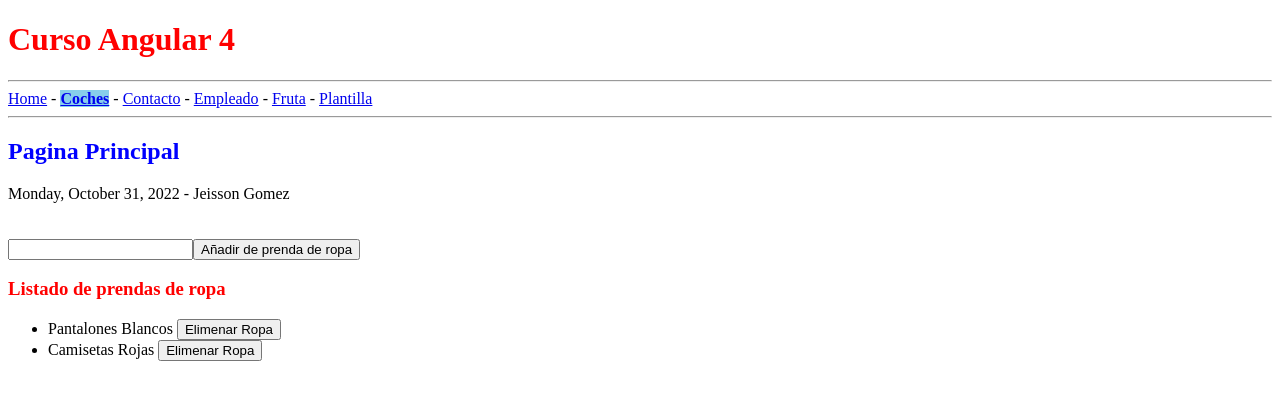
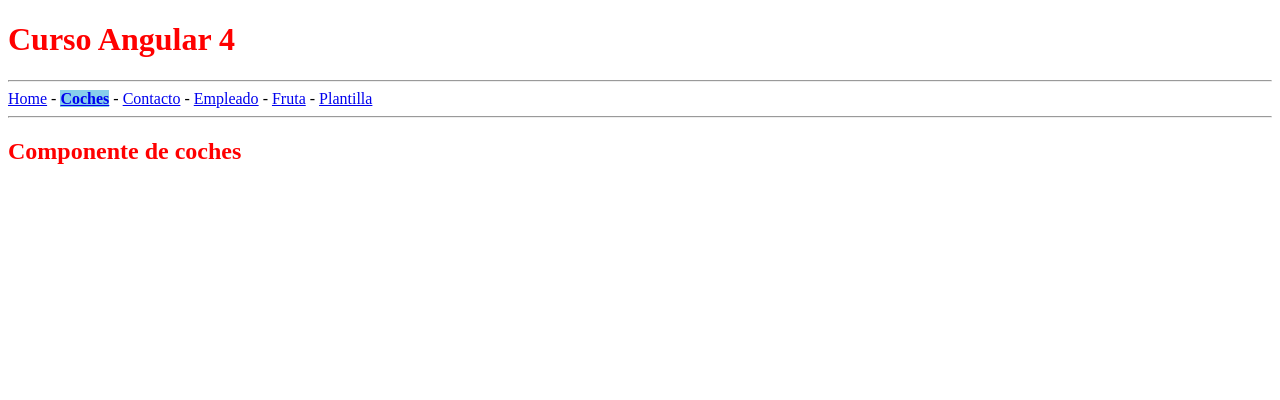
Before and after one commit to Jeisson-Gomez/curso-angular4, an Angular app: page /Coches in a window 1280 px wide. Shown: the top 400 px of the page. Built offline with nearby package versions, Linux system fonts and the light colour scheme.

Commit message:
Actualizacion del proyecto

```diff
--- a/src/app/app.module.ts
+++ b/src/app/app.module.ts
@@ -7,6 +7,7 @@ import { routing, appRoutingProviders } from './app.routing';
 //Lo Componentes
 import { AppRoutingModule } from './app-routing.module';
 import { AppComponent } from './app.component';
+import { CochesComponent } from './coches/coches.component';
 import { ContactoComponent } from './contacto/contacto.component'
 import { EmpleadoComponent } from './empleado/empleado.component';
 import { FrutaComponent } from './fruta/fruta.component';
@@ -18,6 +19,7 @@ import { ConversorPipe } from './pipes/conversor.pipe';
 @NgModule({
   declarations: [
     AppComponent,
+    CochesComponent,
     ContactoComponent,
     EmpleadoComponent,
     FrutaComponent,
--- a/src/app/app.routing.ts
+++ b/src/app/app.routing.ts
@@ -2,6 +2,7 @@ import { ModuleWithProviders } from '@angular/core';
 import { Routes, RouterModule } from '@angular/router';
 
 //Importar Componente
+import { CochesComponent } from './coches/coches.component';
 import { ContactoComponent } from './contacto/contacto.component';
 import { EmpleadoComponent } from './empleado/empleado.component';
 import { FrutaComponent } from './fruta/fruta.component';
@@ -9,6 +10,7 @@ import { HomeComponent } from './home/home.component';
 
 const appRoutes: Routes = [
     { path: '', component: HomeComponent },
+    { path: 'Coches', component: CochesComponent },
     { path: 'Contacto', component: ContactoComponent },
     { path: 'Contacto/:page', component: ContactoComponent },
     { path: 'Empleado', component: EmpleadoComponent },
--- /dev/null
+++ b/src/app/coches/coches.component.html
@@ -0,0 +1,3 @@
+<h1>
+    Componente de coches
+</h1>
```
Also changed, not shown: src/app/coches/coche.ts (added, +7 -0 lines), src/app/coches/coches.component.ts (added, +9 -0 lines).
